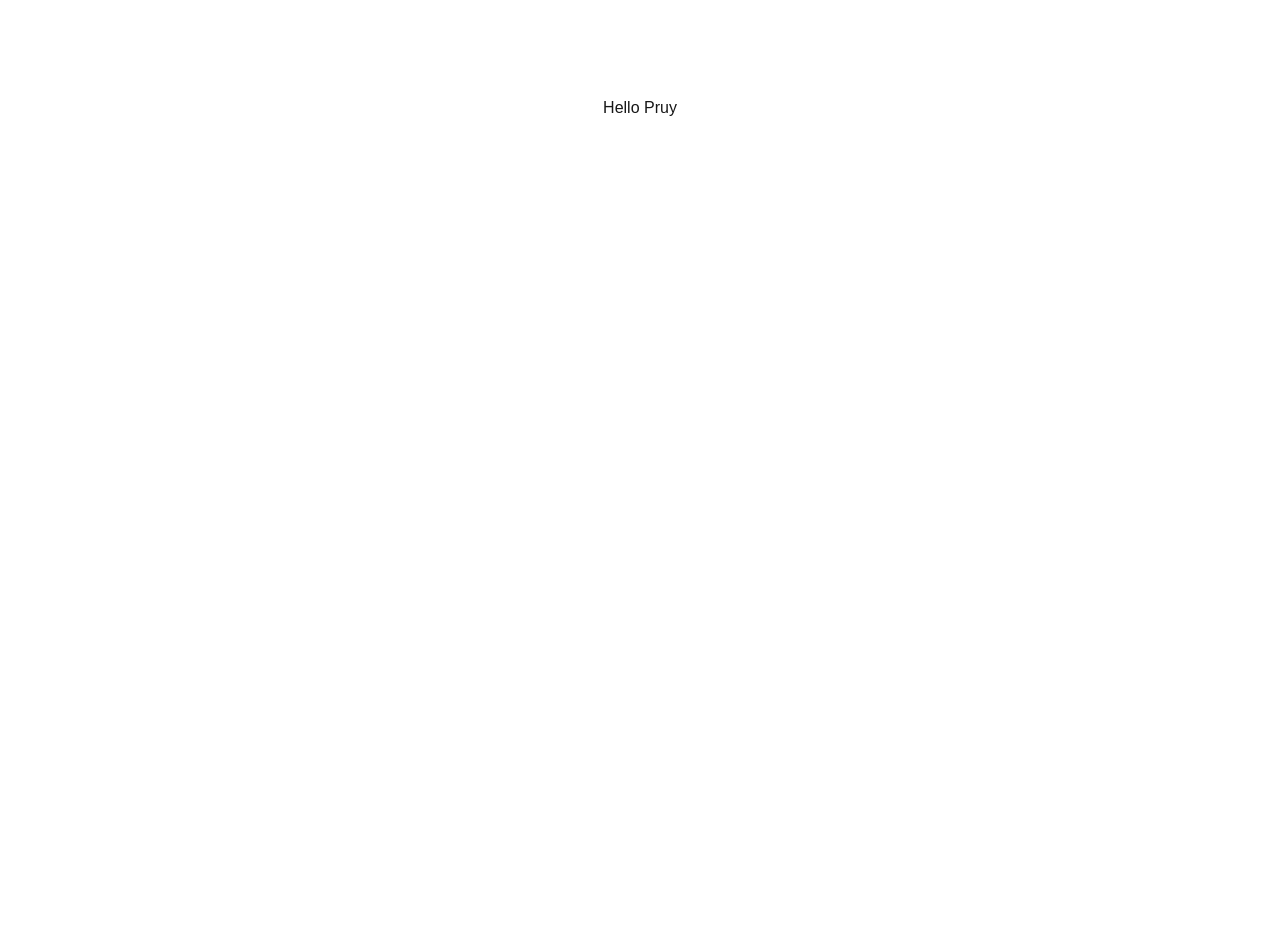
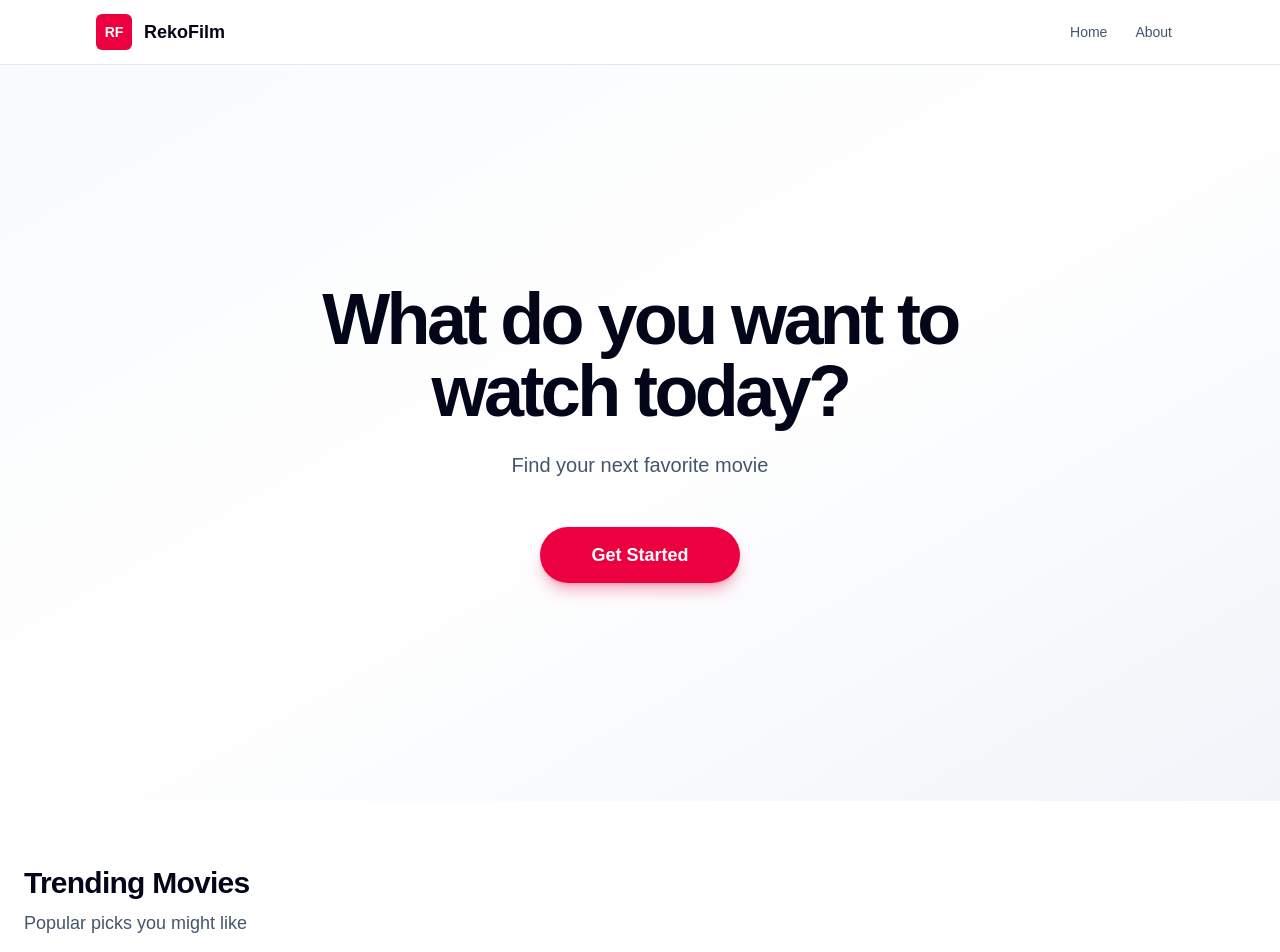
Before and after one commit to aliimndev/capstone-project, a Next.js app in the folder apps/web/: page / in a window 1280 px wide. Shown: the top 952 px of the page. Before the commit the page ends 800 px from the top, so only its background shows below. Built offline with nearby package versions, Linux system fonts and the light colour scheme.

Commit message:
Build home page sections

```diff
--- a/apps/web/app/layout.tsx
+++ b/apps/web/app/layout.tsx
@@ -13,8 +13,8 @@ const geistMono = Geist_Mono({
 });
 
 export const metadata: Metadata = {
-  title: "Create Next App",
-  description: "Generated by create next app",
+  title: "RekoFilm",
+  description: "Aplikasi rekomendasi film berdasarkan preferensi pengguna.",
 };
 
 export default function RootLayout({
@@ -24,10 +24,10 @@ export default function RootLayout({
 }>) {
   return (
     <html
-      lang="en"
+      lang="id"
       className={`${geistSans.variable} ${geistMono.variable} h-full antialiased`}
     >
-      <body className="min-h-full flex flex-col">{children}</body>
+      <body className="min-h-full bg-white text-slate-950">{children}</body>
     </html>
   );
 }
--- a/apps/web/app/page.tsx
+++ b/apps/web/app/page.tsx
@@ -1,8 +1,21 @@
-// Halaman utama RekoFilm
+import { HeroSection } from "@/components/home/HeroSection";
+import { TrendingMovies } from "@/components/home/TrendingMovies";
+import { HowItWorks } from "@/components/home/HowItWorks";
+import { ReadyToExplore } from "@/components/home/ReadyToExplore";
+import { SiteFooter } from "@/components/layout/SiteFooter";
+import { SiteHeader } from "@/components/layout/SiteHeader";
+
 export default function Home() {
-    return (
-        <main className="flex min-h-screen flex-col items-center justify-between p-24">
-            <h1>Hello Pruy</h1>
-        </main>
-    );
+  return (
+    <div className="min-h-screen bg-white">
+      <SiteHeader />
+      <main>
+        <HeroSection />
+        <TrendingMovies />
+        <HowItWorks />
+        <ReadyToExplore />
+      </main>
+      <SiteFooter />
+    </div>
+  );
 }
--- /dev/null
+++ b/apps/web/components/home/HeroSection.tsx
@@ -0,0 +1,29 @@
+import Link from "next/link";
+
+export function HeroSection() {
+  return (
+    <section className="relative min-h-[calc(100vh-4rem)] bg-white flex items-center justify-center overflow-hidden">
+      {/* Optional subtle background gradient */}
+      <div className="absolute inset-0 bg-gradient-to-br from-slate-50 via-white to-slate-100" />
+
+      <div className="relative mx-auto max-w-3xl px-6 text-center">
+        <h1 className="text-5xl font-bold tracking-tighter text-slate-950 sm:text-6xl lg:text-7xl">
+          What do you want to<br className="hidden sm:block" /> watch today?
+        </h1>
+
+        <p className="mt-6 text-xl text-slate-600">
+          Find your next favorite movie
+        </p>
+
+        <div className="mt-12">
+          <Link
+            href="/recommend"
+            className="inline-flex h-14 min-w-[200px] items-center justify-center rounded-full bg-rose-600 px-10 text-lg font-semibold text-white shadow-lg shadow-rose-600/30 transition-all hover:bg-rose-700 hover:shadow-xl active:scale-[0.97]"
+          >
+            Get Started
+          </Link>
+        </div>
+      </div>
+    </section>
+  );
+}
--- /dev/null
+++ b/apps/web/components/home/HowItWorks.tsx
@@ -0,0 +1,40 @@
+// components/sections/HowItWorks.tsx
+
+const steps = [
+  { id: 1, title: "Pick Your Favorites" },
+  { id: 2, title: "We Analyze Your Preferences" },
+  { id: 3, title: "Get Personalized Recommendations" },
+  { id: 4, title: "Refine Your Results" },
+];
+
+export function HowItWorks() {
+  return (
+    <section className="py-20 bg-slate-50">
+      <div className="mx-auto max-w-7xl px-6">
+        {/* Header */}
+        <div className="text-right mb-12">
+          <h2 className="text-4xl font-bold tracking-tight text-slate-950">
+            How It Works
+          </h2>
+        </div>
+
+        {/* Cards dengan ukuran tetap */}
+        <div className="grid grid-cols-1 sm:grid-cols-2 lg:grid-cols-4 gap-6">
+          {steps.map((step) => (
+            <div
+              key={step.id}
+              className="group bg-white rounded-3xl p-8 shadow-sm hover:shadow-md transition-all duration-300 border border-slate-100 hover:border-slate-200 min-h-[260px] flex flex-col"
+            >
+              {/* Area kosong yang ukurannya tetap */}
+              <div className="flex-1 flex items-center justify-center">
+                <h3 className="text-xl font-semibold text-slate-900 text-center">
+                  {step.title}
+                </h3>
+              </div>
+            </div>
+          ))}
+        </div>
+      </div>
+    </section>
+  );
+}
--- /dev/null
+++ b/apps/web/components/home/ReadyToExplore.tsx
@@ -0,0 +1,28 @@
+// components/sections/ReadyToExplore.tsx
+
+import Link from "next/link";
+
+export function ReadyToExplore() {
+  return (
+    <section className="py-24 bg-white">
+      <div className="mx-auto max-w-4xl px-6 text-center">
+        <h2 className="text-5xl font-bold tracking-tight text-slate-950 sm:text-6xl">
+          Ready to find your next movie?
+        </h2>
+
+        <p className="mt-4 text-xl text-slate-600 max-w-2xl mx-auto">
+          Get personalized recommendations in just a few clicks.
+        </p>
+
+        <div className="mt-10">
+          <Link
+            href="/recommend"
+            className="inline-flex h-14 items-center justify-center rounded-full bg-slate-900 px-10 text-lg font-semibold text-white shadow-sm transition hover:bg-slate-800 active:scale-[0.97]"
+          >
+            Start Exploring
+          </Link>
+        </div>
+      </div>
+    </section>
+  );
+}
--- /dev/null
+++ b/apps/web/components/home/TrendingMovies.tsx
@@ -0,0 +1,31 @@
+export function TrendingMovies() {
+  return (
+    <section className="py-16 bg-white">
+      <div className="mx-auto max-w-7xl px-6">
+        <div className="mb-10">
+          <h2 className="text-3xl font-bold tracking-tight text-slate-950">
+            Trending Movies
+          </h2>
+          <p className="text-slate-600 mt-2 text-lg">
+            Popular picks you might like
+          </p>
+        </div>
+
+        <div className="grid grid-cols-2 sm:grid-cols-3 md:grid-cols-5 gap-8">
+          {[1, 2, 3, 4, 5].map((i) => (
+            <div key={i} className="group cursor-pointer">
+              <div className="aspect-[2/3] bg-slate-200 rounded-2xl overflow-hidden shadow-sm group-hover:shadow-md transition-all">
+                <div className="h-full w-full flex items-center justify-center text-slate-400 text-sm font-medium border border-dashed border-slate-300">
+                  Poster
+                </div>
+              </div>
+              <div className="mt-4 text-center">
+                <p className="text-sm font-medium text-slate-700">Title</p>
+              </div>
+            </div>
+          ))}
+        </div>
+      </div>
+    </section>
+  );
+}
--- /dev/null
+++ b/apps/web/components/layout/SiteFooter.tsx
@@ -0,0 +1,25 @@
+import Link from "next/link";
+
+export function SiteFooter() {
+  return (
+    <footer className="border-t border-slate-200 bg-slate-950 text-slate-300">
+      <div className="mx-auto flex w-full max-w-6xl flex-col gap-4 px-4 py-8 sm:px-6 md:flex-row md:items-center md:justify-between lg:px-8">
+        <div>
+          <p className="text-sm font-semibold text-white">RekoFilm</p>
+          <p className="mt-1 text-sm text-slate-400">
+            Temukan film yang pas dengan mood dan preferensimu.
+          </p>
+        </div>
+
+        <div className="flex items-center gap-4 text-sm">
+          <Link href="/" className="transition hover:text-white">
+            Home
+          </Link>
+          <Link href="/recommend" className="transition hover:text-white">
+            Rekomendasi
+          </Link>
+        </div>
+      </div>
+    </footer>
+  );
+}
--- /dev/null
+++ b/apps/web/components/layout/SiteHeader.tsx
@@ -0,0 +1,33 @@
+import Link from "next/link";
+
+const navigationItems = [
+  { href: "/", label: "Home" },
+  { href: "/recommend", label: "About" },
+];
+
+export function SiteHeader() {
+  return (
+    <header className="sticky top-0 z-50 border-b border-slate-200 bg-white/90 backdrop-blur">
+      <div className="mx-auto flex h-16 w-full max-w-6xl items-center justify-between px-4 sm:px-6 lg:px-8">
+        <Link href="/" className="flex items-center gap-3" aria-label="RekoFilm home">
+          <span className="flex h-9 w-9 items-center justify-center rounded-md bg-rose-600 text-sm font-bold text-white">
+            RF
+          </span>
+          <span className="text-lg font-semibold text-slate-950">RekoFilm</span>
+        </Link>
+
+        <nav className="flex items-center gap-1" aria-label="Navigasi utama">
+          {navigationItems.map((item) => (
+            <Link
+              key={item.href}
+              href={item.href}
+              className="rounded-md px-3 py-2 text-sm font-medium text-slate-600 transition hover:bg-slate-100 hover:text-slate-950"
+            >
+              {item.label}
+            </Link>
+          ))}
+        </nav>
+      </div>
+    </header>
+  );
+}
```
